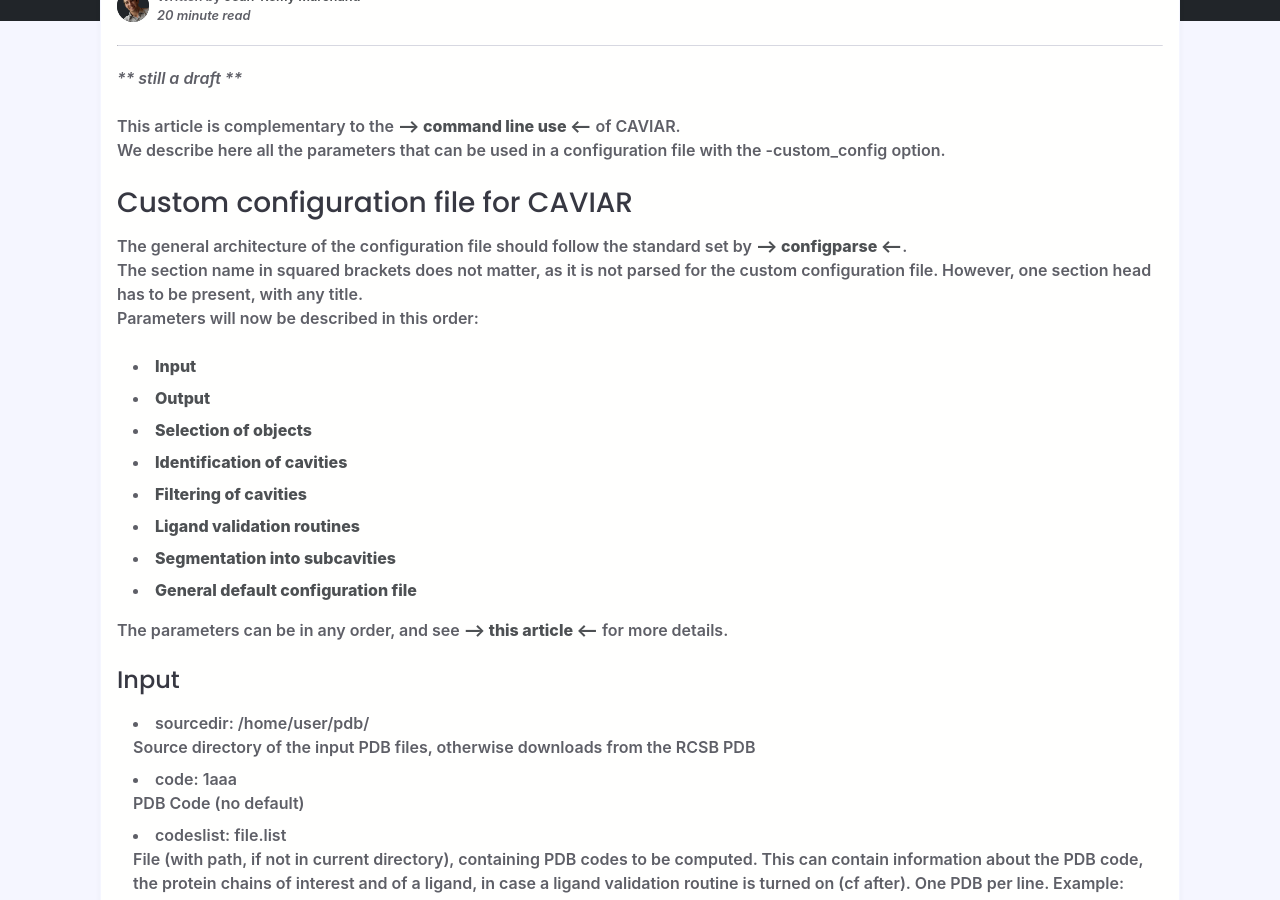
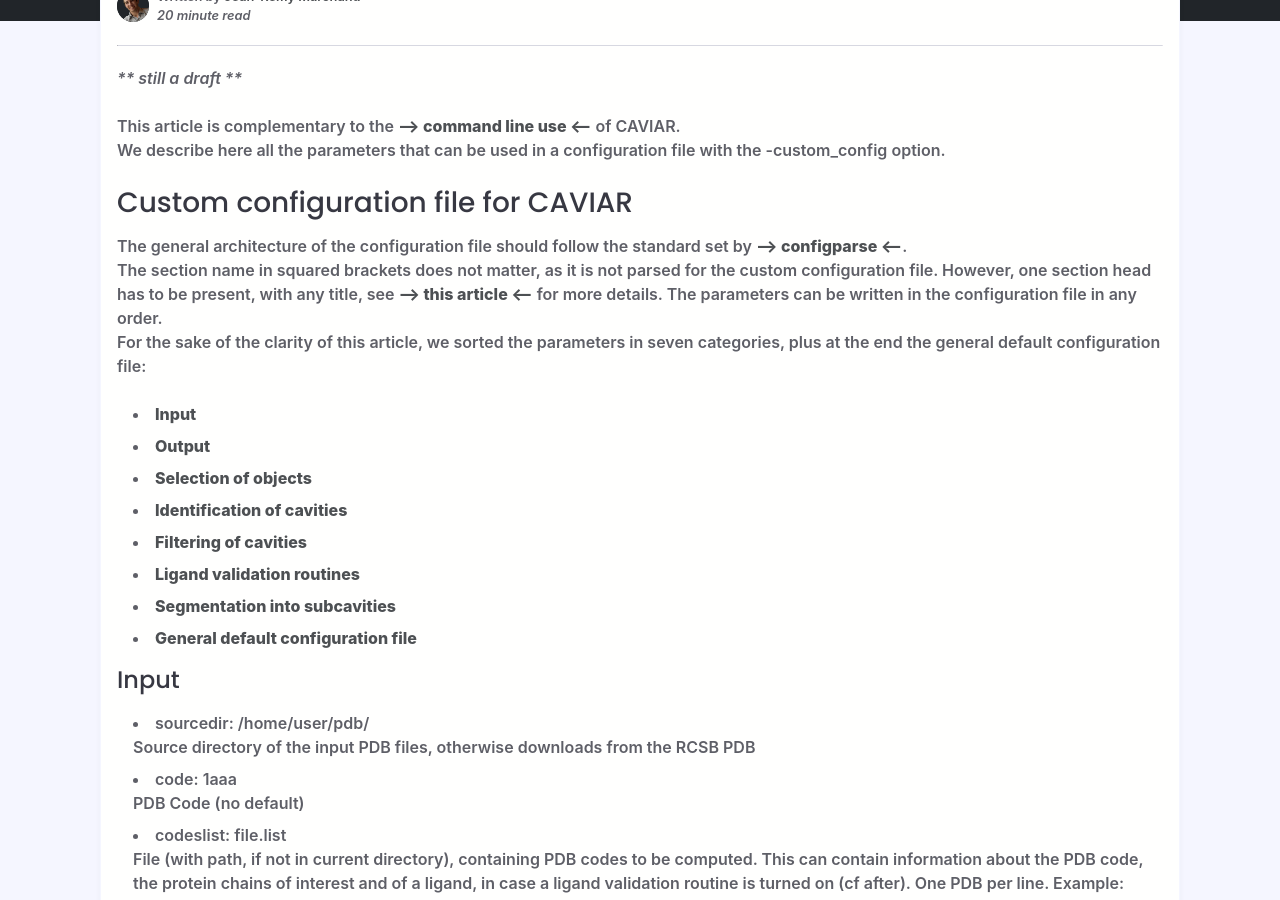
Before and after one commit to jr-marchand/caviar, a Jekyll site: the page built from docs/_posts/Advanced use/2020-04-22-configuration.md, in a window 1280 px wide and 900 px high, scrolled down 443 px. Built offline with Jekyll 4.4.1, drawn with Linux system fonts in a browser that asks for light colours; nearby versions of some CDN libraries; some web fonts are replaced; comment, search, counter and statistics services are not loaded.

Commit message:
changing post text

```diff
--- a/docs/_posts/Advanced use/2020-04-22-configuration.md
+++ b/docs/_posts/Advanced use/2020-04-22-configuration.md
@@ -16,8 +16,8 @@ We describe here all the parameters that can be used in a configuration file wit
 ### Custom configuration file for CAVIAR
 
 The general architecture of the configuration file should follow the standard set by [--> configparse <--](https://docs.python.org/3/library/configparser.html#supported-ini-file-structure).
-The section name in squared brackets does not matter, as it is not parsed for the custom configuration file. However, one section head has to be present, with any title.
-Parameters will now be described in this order:
+The section name in squared brackets does not matter, as it is not parsed for the custom configuration file. However, one section head has to be present, with any title, see [--> this article <--]({{ site.baseurl }}{% link _posts/Using CAVIAR/2020-04-23-caviar-cmdline.md %}#configuration-file) for more details. The parameters can be written in the configuration file in any order.
+For the sake of the clarity of this article, we sorted the parameters in seven categories, plus at the end the general default configuration file:
  - [Input](#input)
  - [Output](#output)
  - [Selection of objects](#selection-of-objects)
@@ -27,7 +27,6 @@ Parameters will now be described in this order:
  - [Segmentation into subcavities](#segmentation-into-subcavities)
  - [General default configuration file](#default-configuration-file)
 
-The parameters can be in any order, and see [--> this article <--]({{ site.baseurl }}{% link _posts/Using CAVIAR/2020-04-23-caviar-cmdline.md %}#configuration-file) for more details.
 
 #### Input ####
 
```
